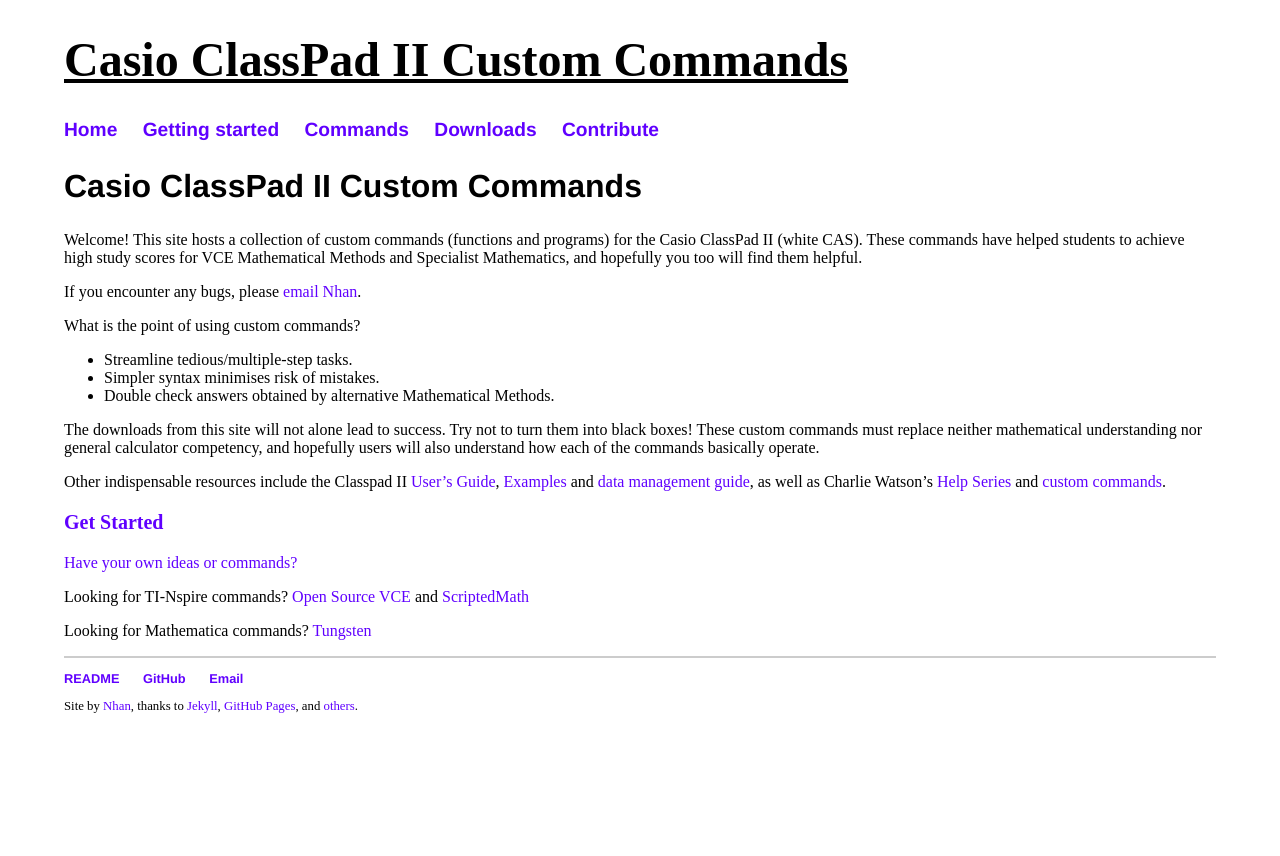
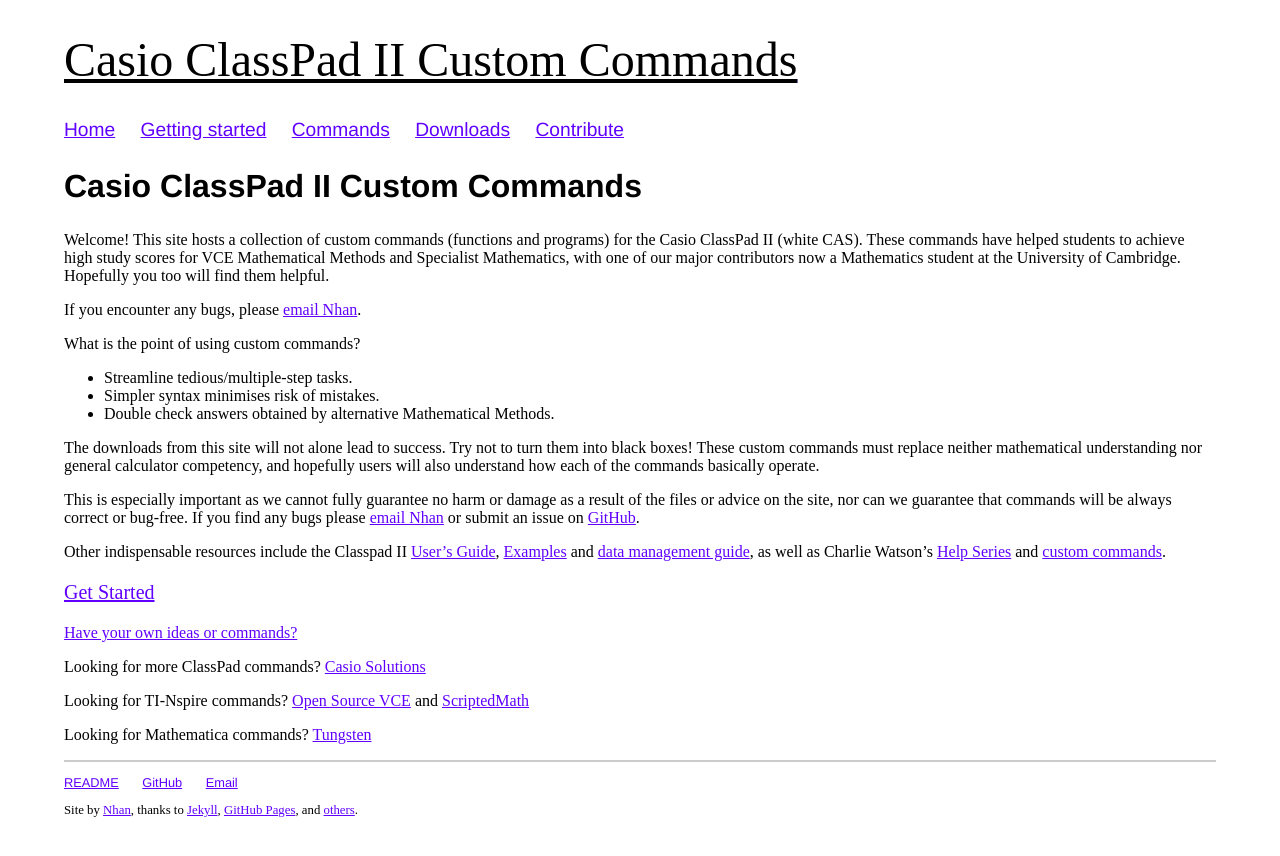
Before and after one commit to nhtnhanbn/whitecas, a Jekyll site: the page built from index.md, in a window 1280 px wide. Shown: the top 856 px of the page. Built offline with Jekyll 4.4.1, drawn with Linux system fonts in a browser that asks for light colours.

Commit message:
Update general information

```diff
--- a/_sass/main.scss
+++ b/_sass/base.scss
@@ -16,12 +16,13 @@
 }
 
 a {
-    text-decoration: none;
+    text-decoration: underline;
     color: #6000ff;
+    font-weight: normal;
 }
 
 a:hover {
-    text-decoration: underline;
+    font-weight: bold;
 }
 
 h1 {
--- a/assets/main.scss
+++ b/assets/main.scss
@@ -2,4 +2,4 @@
 
 ---
 
-@import "main";
+@import "base";
--- a/index.md
+++ b/index.md
@@ -5,7 +5,7 @@
 
 ## Casio ClassPad II Custom Commands
 
-Welcome! This site hosts a collection of custom commands (functions and programs) for the Casio ClassPad II (white CAS). These commands have helped students to achieve high study scores for VCE Mathematical Methods and Specialist Mathematics, and hopefully you too will find them helpful.
+Welcome! This site hosts a collection of custom commands (functions and programs) for the Casio ClassPad II (white CAS). These commands have helped students to achieve high study scores for VCE Mathematical Methods and Specialist Mathematics, with one of our major contributors now a Mathematics student at the University of Cambridge. Hopefully you too will find them helpful.
 
 If you encounter any bugs, please [email Nhan](mailto:nhtnhanbn@gmail.com).
 
@@ -16,12 +16,16 @@
 
 The downloads from this site will not alone lead to success. Try not to turn them into black boxes! These custom commands must replace neither mathematical understanding nor general calculator competency, and hopefully users will also understand how each of the commands basically operate.
 
+This is especially important as we cannot fully guarantee no harm or damage as a result of the files or advice on the site, nor can we guarantee that commands will be always correct or bug-free. If you find any bugs please [email Nhan](mailto:nhtnhanbn@gmail.com) or submit an issue on [GitHub](https://github.com/nhtnhanbn/whitecas).
+
 Other indispensable resources include the Classpad II [User's Guide](https://support.casio.com/storage/en/manual/pdf/EN/004/ClassPadII_UG_EN.pdf), [Examples](https://support.casio.com/storage/en/manual/pdf/EN/004/ClassPadII_Ex_EN.pdf) and [data management guide](https://casioeducation.com.au/wp-content/uploads/guides/Data_Management_on_the_CASIO_Classpad_II.pdf), as well as Charlie Watson's [Help Series](http://www.classpad.com.au/cp2/index.php) and [custom commands](https://charliewatson.com/casio/cpintro.php).
 
 ### [Get Started]({{ 'docs' | relative_url }})
 
 [Have your own ideas or commands?]({{ 'contribute' | relative_url }})
 
+Looking for more ClassPad commands? [Casio Solutions](https://charliewatson.com/casio/cpintro.php)
+
 Looking for TI-Nspire commands? [Open Source VCE](https://opensourcevce.github.io) and [ScriptedMath](http://scriptedmath.com)
 
 Looking for Mathematica commands? [Tungsten](https://github.com/saikumarmk/tungsten)
```
Also changed, not shown: contribute.md (+1 -5 lines), docs/commands/index.md (+2 -0 lines), Gemfile.lock (deleted).
